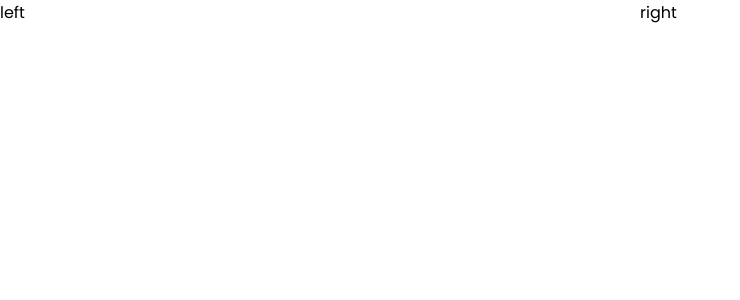
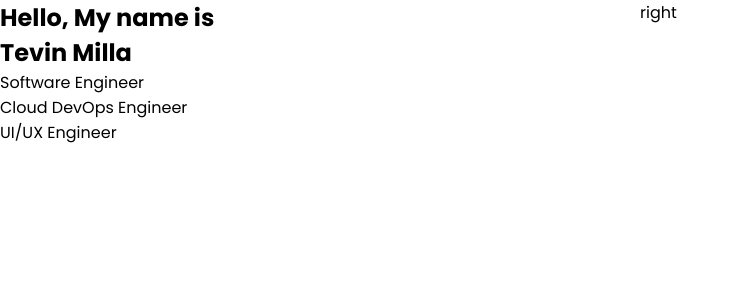
Before and after one commit to MrazTevin/Portfolio_Web, a React (Create React App) app: page / in a window 1280 px wide. Shown: the top 300 px of the page, without its empty margins (0-740 px from the left). Built offline with nearby package versions, Linux system fonts and the light colour scheme.

Commit message:
feat: display name and titles

```diff
--- a/src/components/intro/intro.jsx
+++ b/src/components/intro/intro.jsx
@@ -4,7 +4,19 @@ import "./intro.css"
 const Intro = () => {
   return (
     <div className='i'>
-      <div className='i-left'>left</div>
+      <div className='i-left'>
+        <div className='i-left-wrapper'>
+          <h2 className='i-preface'>Hello, My name is</h2>
+          <h2 className='i-name'>Tevin Milla</h2>
+          <div className='i-titles'>
+            <div className="i-title-wrappers">
+              <div className="title-name">Software Engineer</div>
+              <div className="title-name">Cloud DevOps Engineer</div>
+              <div className="title-name">UI/UX Engineer</div>
+            </div>
+          </div>
+        </div>
+      </div>
       <div className='i-right'>right</div>
     </div>
   )
```
